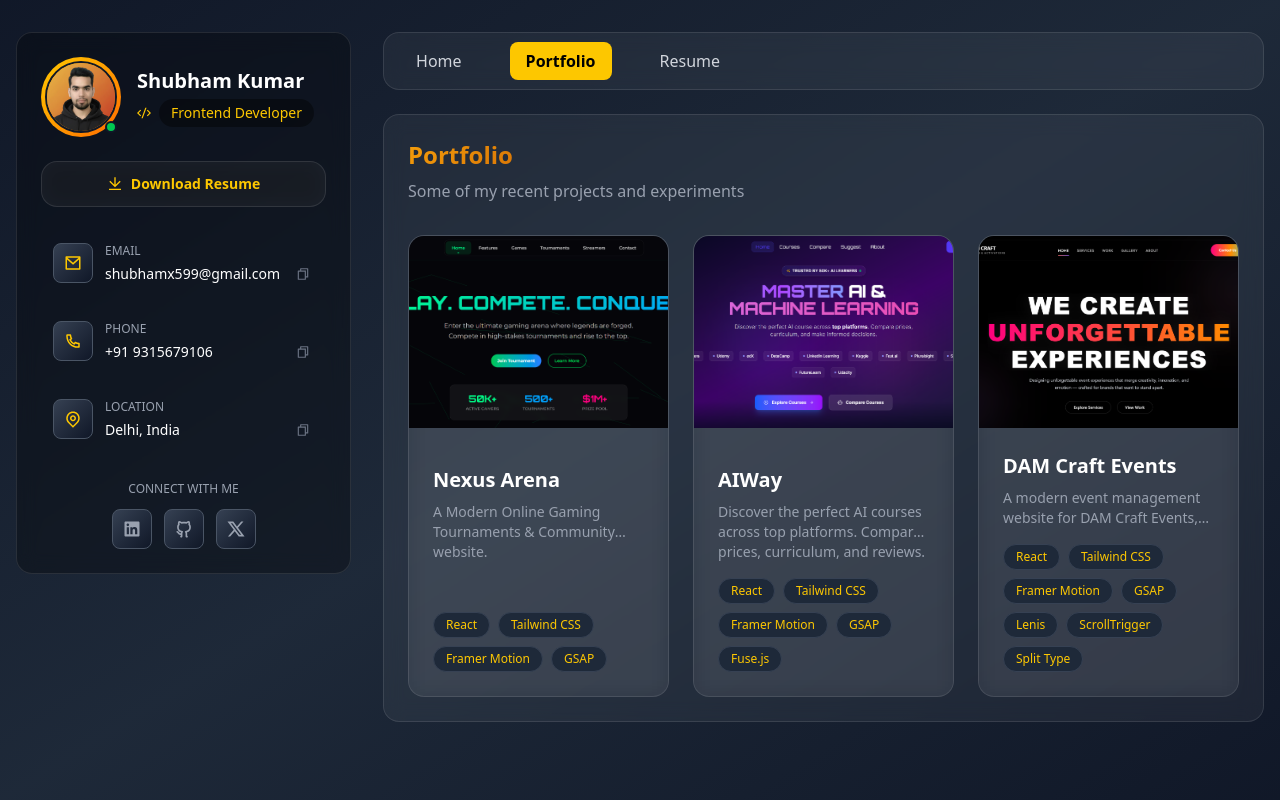
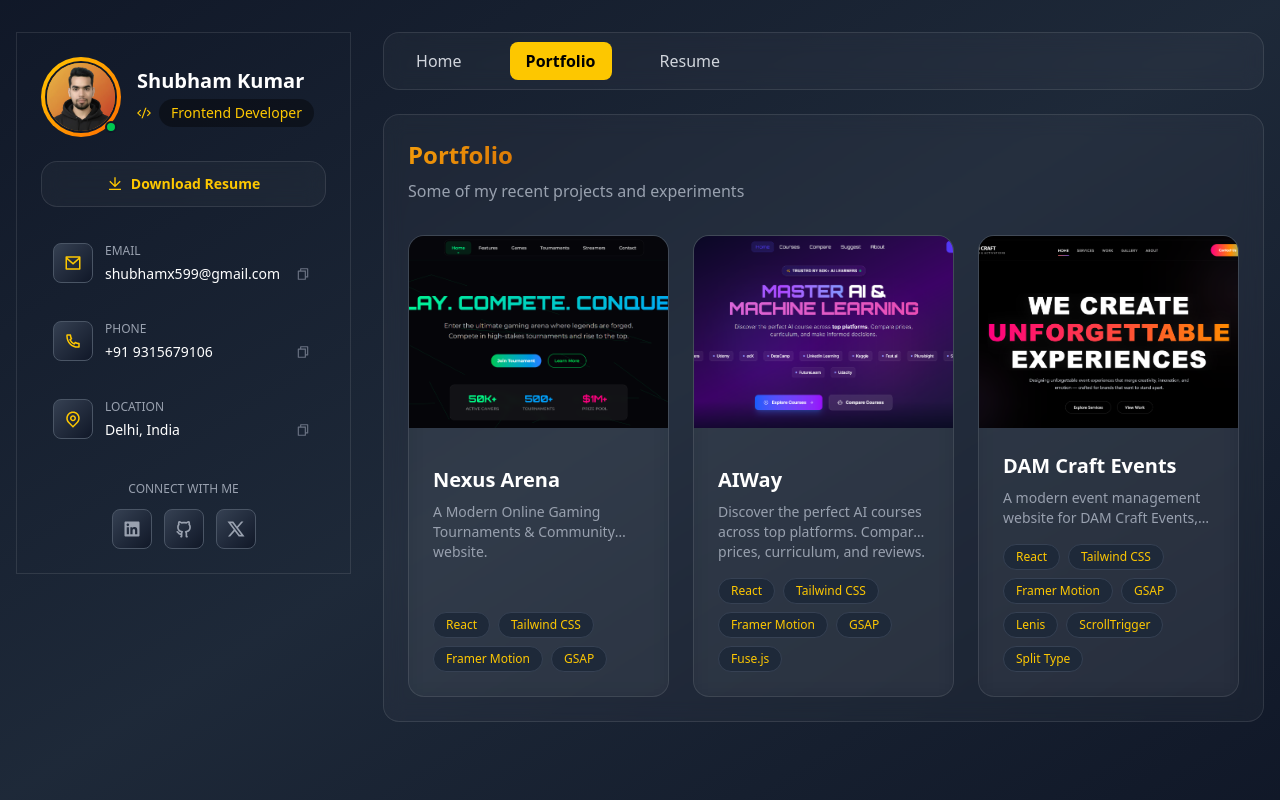
Before and after one commit to shubhamx599/portfolio, a React (Vite) app: page /portfolio in a window 1280 px wide. Built offline with nearby package versions, Linux system fonts and the light colour scheme.

Commit message:
deleted unused css

```diff
--- a/src/styles/index.css
+++ b/src/styles/index.css
@@ -1,77 +1,27 @@
 @import "tailwindcss";
 
-/* Custom Styles */
-:root {
-  --bg-darker: #0f0f0f;
-  --bg-dark: #1a1a1a;
-}
-
-body {
-  margin: 0;
-  font-family: 'Poppins', sans-serif;
-  background: linear-gradient(135deg, var(--bg-darker), var(--bg-dark));
-  min-height: 100vh;
-}
-
-/* Glass Morphism */
 .glass-card {
-  background: rgba(255, 255, 255, 0.05);
+  background: rgba(255, 255, 255, 0.03);
   backdrop-filter: blur(10px);
   border: 1px solid rgba(255, 255, 255, 0.1);
   border-radius: 16px;
 }
 
-.glass-card-dark {
-  background: rgba(0, 0, 0, 0.3);
-  backdrop-filter: blur(10px);
-  border: 1px solid rgba(255, 255, 255, 0.1);
-  border-radius: 16px;
-}
-
-/* Text Gradients */
 .text-gradient-gold {
   background: linear-gradient(135deg, #f59e0b, #d97706);
+  -webkit-text-fill-color: transparent;
   -webkit-background-clip: text;
-  -webkit-text-fill-color: transparent;
   background-clip: text;
 }
 
-/* Animations */
-.animate-fade-in-up {
-  animation: fadeInUp 0.6s ease-out;
-}
-
-@keyframes fadeInUp {
-  from {
-    opacity: 0;
-    transform: translateY(30px);
-  }
-  to {
-    opacity: 1;
-    transform: translateY(0);
-  }
-}
-
-/* Hover Effects */
-.contact-item-hover:hover {
-  background: rgba(255, 255, 255, 0.05);
-  transform: translateY(-2px);
-}
-
-.icon-hover:hover {
-  transform: scale(1.1);
-  box-shadow: 0 0 20px rgba(245, 158, 11, 0.3);
-}
-
-/* Line clamp utility */
-.line-clamp-2 {
+.line-clamp-3 {
   display: -webkit-box;
-  -webkit-line-clamp: 2;
+  -webkit-line-clamp: 3;
+  line-clamp: 3;
   -webkit-box-orient: vertical;
   overflow: hidden;
 }
 
-/* Icon Box */
 .icon-box {
   width: 40px;
   height: 40px;
```
